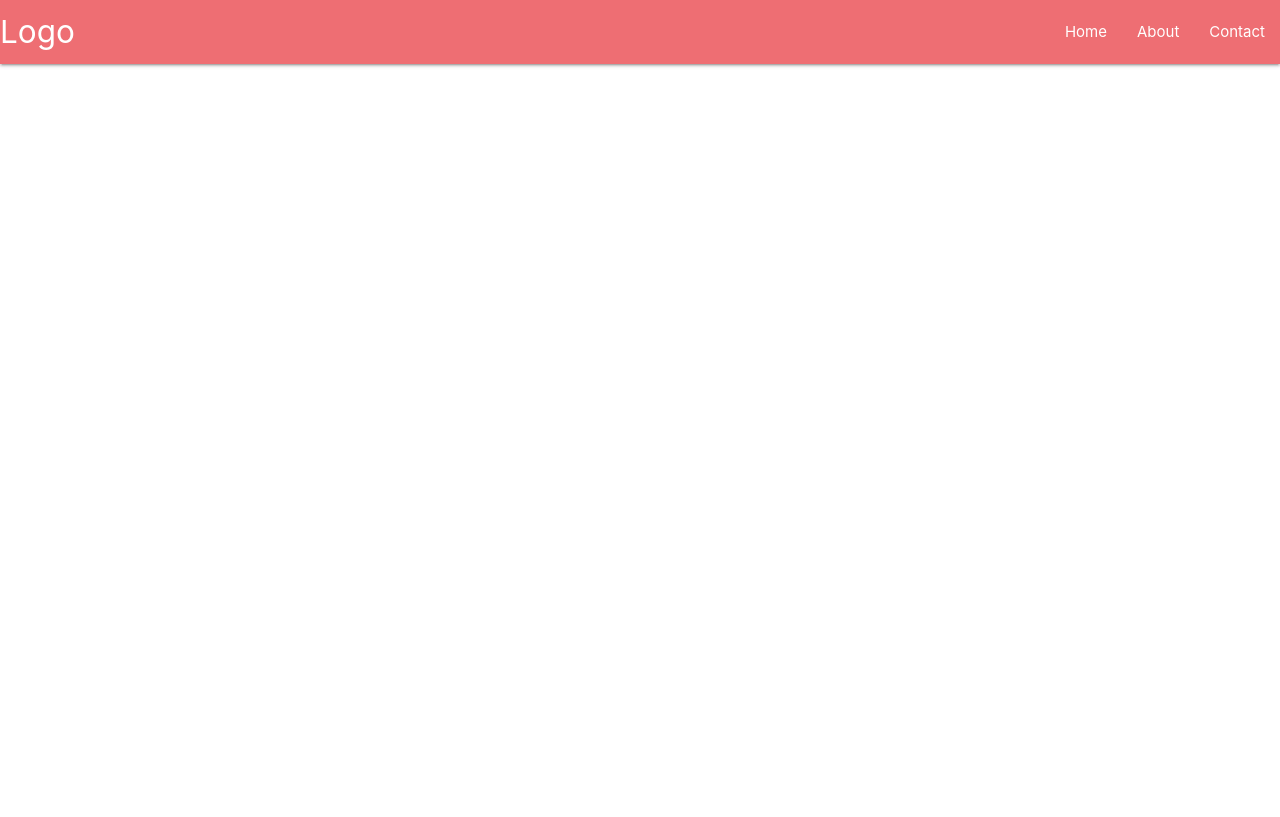
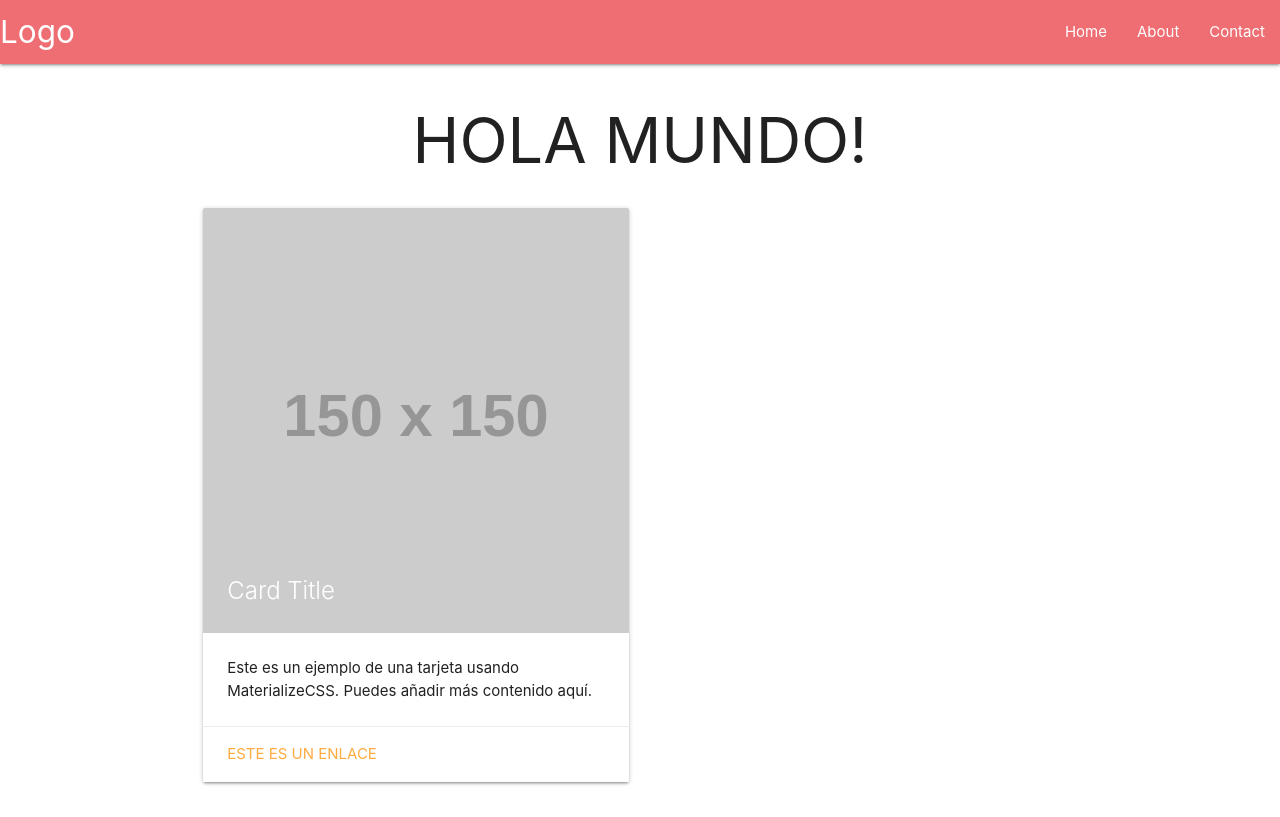
Before and after one commit to lromnav497/Pr-ctica-1---Primeros-pasos-con-git-GitHub, a plain HTML site: page index.html in a window 1280 px wide. Drawn offline with nearby package versions, Linux system fonts and the light colour scheme; placeholder pictures from the web are drawn by us.

Commit message:
Añadir contenido principal junto a imagen

```diff
--- a/index.html
+++ b/index.html
@@ -22,5 +22,28 @@
             </ul>
         </div>
     </nav>
+
+    <!-- Principal -->
+    <div class="container">
+        <h1 class="center-align">HOLA MUNDO!</h1>
+
+        <!-- Imagen principal -->
+        <div class="row">
+            <div class="col s12 m6">
+                <div class="card">
+                    <div class="card-image">
+                        <img src="https://via.placeholder.com/150">
+                        <span class="card-title">Card Title</span>
+                    </div>
+                    <div class="card-content">
+                        <p>Este es un ejemplo de una tarjeta usando MaterializeCSS. Puedes añadir más contenido aquí.</p>
+                    </div>
+                    <div class="card-action">
+                        <a href="#">Este es un enlace</a>
+                    </div>
+                </div>
+            </div>
+        </div>
+    </div>
 </body>
 </html>
```
